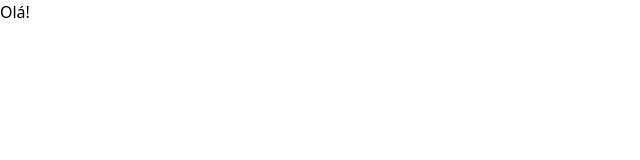
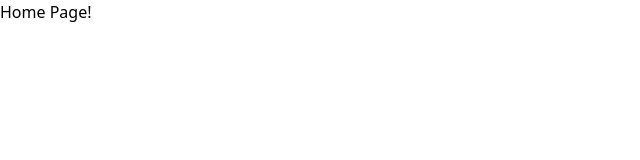
Before and after one commit to Dian-New-Dev/port-folio, a React (Vite) app: page / in a window 1280 px wide. Shown: the top 160 px of the page, without its empty margins (0-640 px from the left). Built offline with nearby package versions, Linux system fonts and the light colour scheme.

Commit message:
base para o tutorial de react router pronta, fresh start

```diff
--- a/src/App.tsx
+++ /dev/null
@@ -1,12 +0,0 @@
-import React from 'react';
-
-const App: React.FC = () => {
-
-    return (
-        <div className='bg-red-100'>
-            <p className='text-5xl'>Olá!</p>
-        </div>
-    );
-};
-
-export default App;
--- /dev/null
+++ b/src/HomePage.tsx
@@ -0,0 +1,12 @@
+import React from 'react';
+
+const HomePage: React.FC = () => {
+
+    return (
+        <div className=''>
+            <p className=''>Home Page!</p>
+        </div>
+    );
+};
+
+export default HomePage;
--- a/src/main.tsx
+++ b/src/main.tsx
@@ -1,10 +1,10 @@
 import React from 'react'
 import ReactDOM from 'react-dom/client'
-import App from './App.tsx'
+import HomePage from './HomePage.tsx'
 import './index.css'
 
 ReactDOM.createRoot(document.getElementById('root')!).render(
   <React.StrictMode>
-    <App />
+    <HomePage />
   </React.StrictMode>,
 )
```
Also changed, not shown: src/ProfilePage.tsx (added, +12 -0 lines), src/ProfilesPage.tsx (added, +14 -0 lines).
